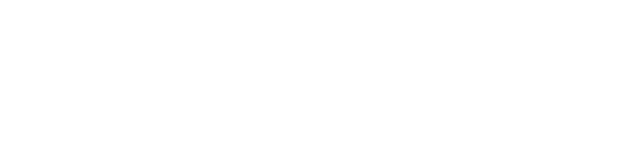
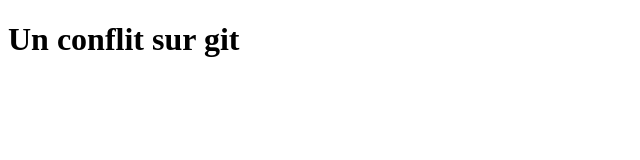
Before and after one commit to caubry22/Doranco-Git-Cours, a plain HTML site: page conflict.html in a window 1280 px wide. Shown: the whole page, without its empty margins (0-640 px from the left). Drawn offline with Linux system fonts and the light colour scheme.

Commit message:
Update conflict.html

```diff
--- a/conflict.html
+++ b/conflict.html
@@ -7,6 +7,6 @@
     <title>Document</title>
 </head>
 <body>
-
+    <h1> Un conflit sur git </h1>
 </body>
 </html>
```
